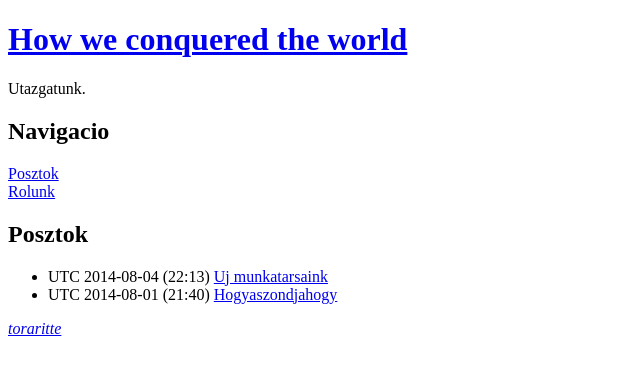
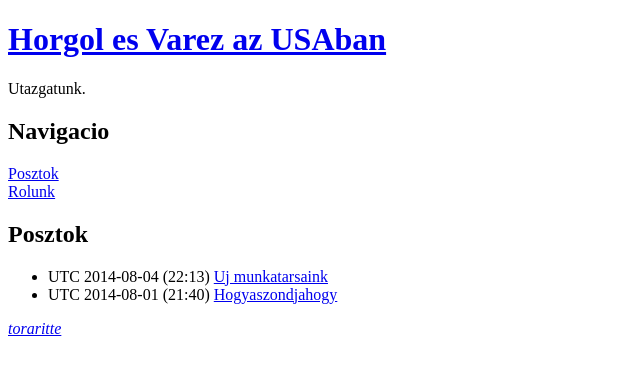
Before and after one commit to toraritte/www.minekmentekazusaba.com, a Jekyll site: the page built from index.html, in a window 1280 px wide. Shown: the top 375 px of the page, without its empty margins (0-640 px from the left). Built offline with Jekyll 4.4.1, drawn with Linux system fonts in a browser that asks for light colours.

Commit message:
Site title changed

```diff
--- a/_config.yml
+++ b/_config.yml
@@ -1,5 +1,5 @@
 # Site settings
-title: How we conquered the world
+title: Horgol es Varez az USAban
 email: toraritte@gmail.com
 description: "Utazgatunk."
 baseurl: ""
```
